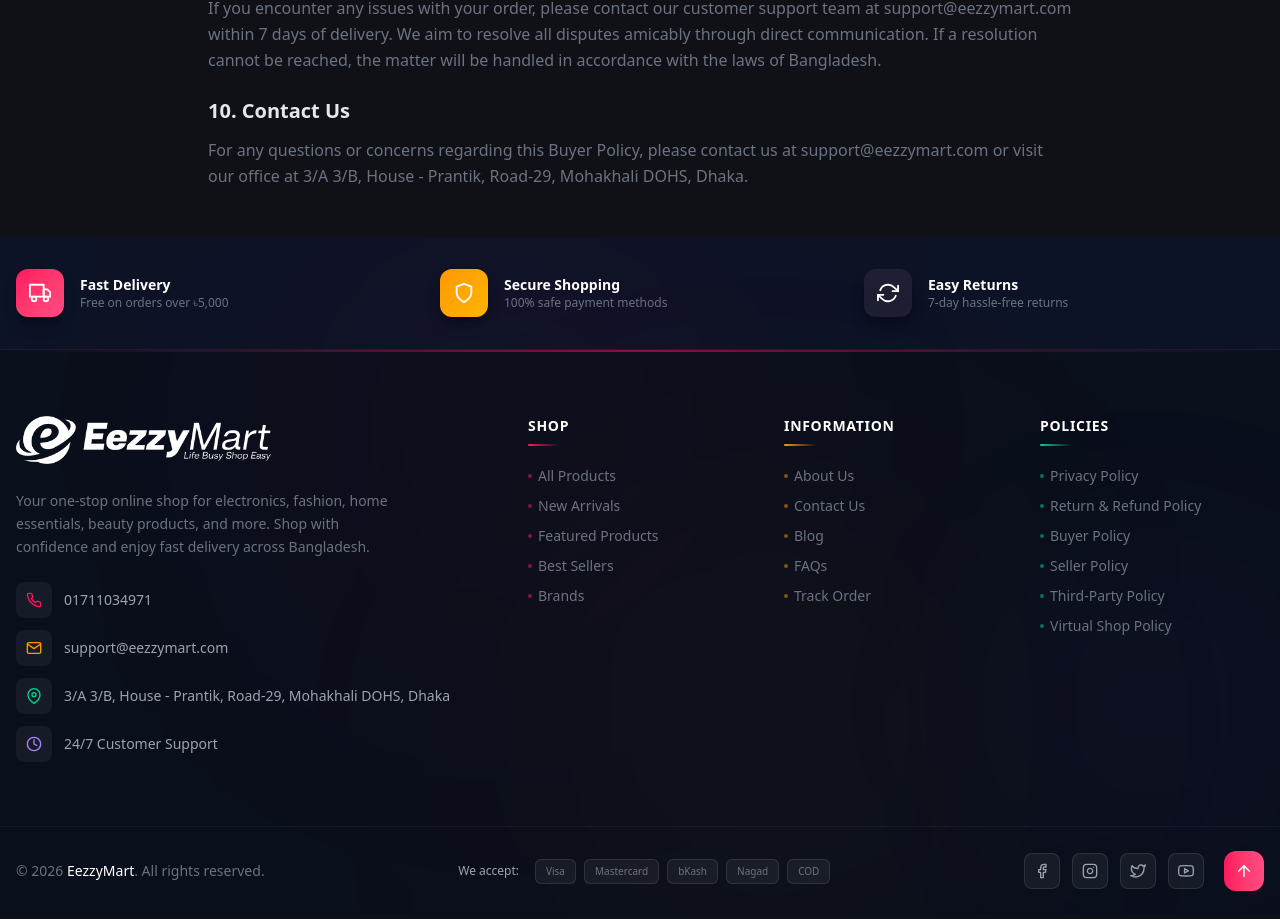
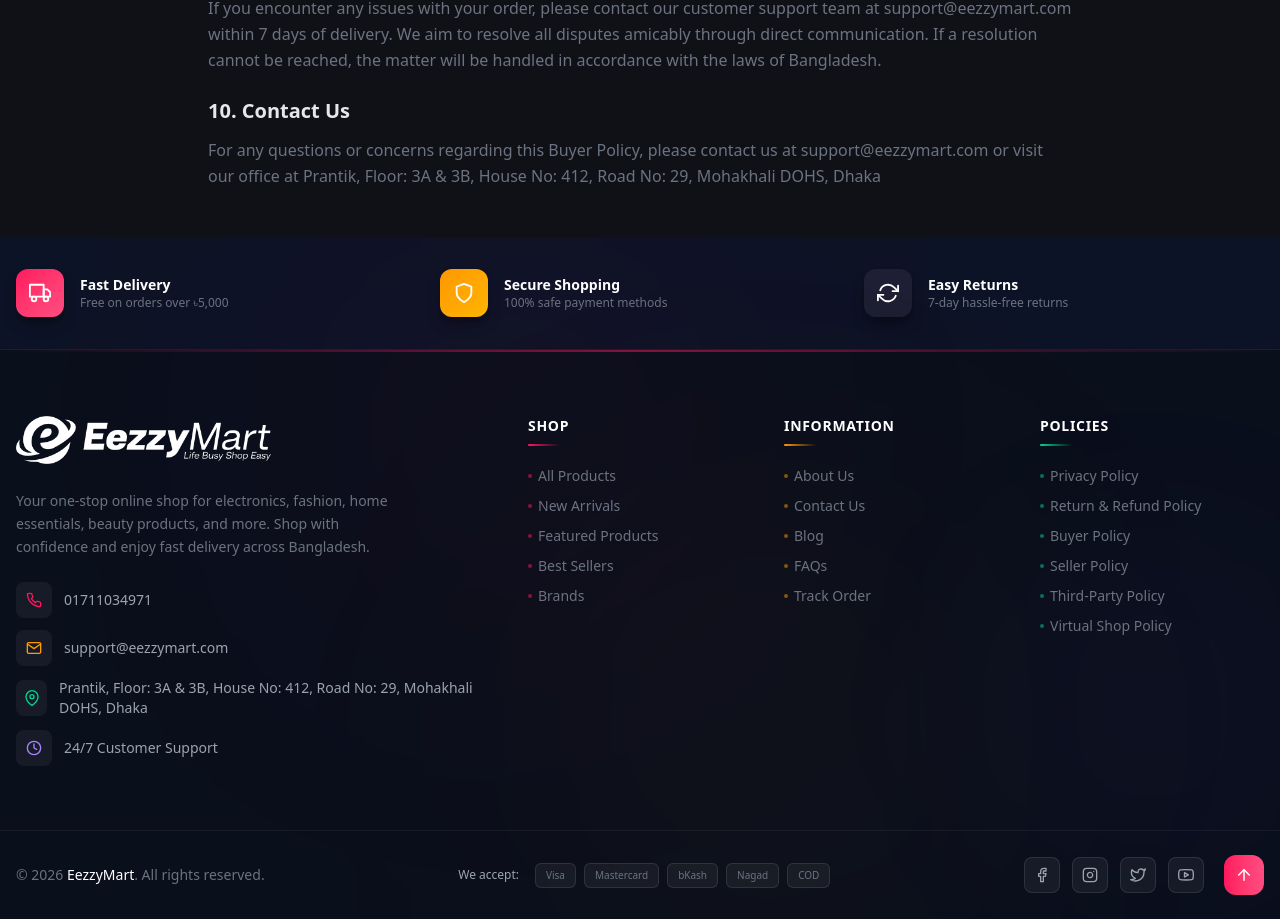
Before and after one commit to eezzymart/eezzymart-temp, a Next.js app: page /buyer-policy in a window 1280 px wide. Shown: the part 1610-2529 px from the top of the page. Built offline with nearby package versions, Linux system fonts and the light colour scheme; no server answers; the database is empty.

Commit message:
first commit

```diff
--- a/src/app/buyer-policy/page.tsx
+++ b/src/app/buyer-policy/page.tsx
@@ -54,7 +54,7 @@
 
         <section>
           <h2 className="text-xl font-bold text-foreground mb-3">10. Contact Us</h2>
-          <p>For any questions or concerns regarding this Buyer Policy, please contact us at support@eezzymart.com or visit our office at 3/A 3/B, House - Prantik, Road-29, Mohakhali DOHS, Dhaka.</p>
+          <p>For any questions or concerns regarding this Buyer Policy, please contact us at support@eezzymart.com or visit our office at Prantik, Floor: 3A & 3B, House No: 412, Road No: 29, Mohakhali DOHS, Dhaka</p>
         </section>
       </div>
     </div>
--- a/src/app/contact/page.tsx
+++ b/src/app/contact/page.tsx
@@ -39,7 +39,7 @@
             {/* Contact Info */}
             <div className="space-y-4">
               {[
-                { icon: FiMapPin, title: "Address", info: "3/A 3/B, House - Prantik, Road-29, Mohakhali DOHS, Dhaka", gradient: "from-[#ff165d] to-[#ff4d82]" },
+                { icon: FiMapPin, title: "Address", info: "Prantik, Floor: 3A & 3B, House No: 412, Road No: 29, Mohakhali DOHS, Dhaka", gradient: "from-[#ff165d] to-[#ff4d82]" },
                 { icon: FiPhone, title: "Phone", info: "01711034971", gradient: "from-[#ff9a00] to-amber-400" },
                 { icon: FiMail, title: "Email", info: "support@eezzymart.com", gradient: "from-emerald-500 to-teal-400" },
                 { icon: FiClock, title: "Business Hours", info: "Mon - Fri: 9AM - 6PM\nSat - Sun: 10AM - 4PM", gradient: "from-violet-500 to-purple-500" },
--- a/src/app/privacy-policy/page.tsx
+++ b/src/app/privacy-policy/page.tsx
@@ -54,7 +54,7 @@
 
         <section>
           <h2 className="text-xl font-bold text-foreground mb-3">10. Policy Updates &amp; Contact</h2>
-          <p>We may update this Privacy Policy from time to time to reflect changes in our practices or legal requirements. We will notify you of significant changes by posting the updated policy on this page and updating the &quot;Last Updated&quot; date. We encourage you to review this policy periodically. For questions or concerns, contact us at support@eezzymart.com or write to us at 3/A 3/B, House - Prantik, Road-29, Mohakhali DOHS, Dhaka.</p>
+          <p>We may update this Privacy Policy from time to time to reflect changes in our practices or legal requirements. We will notify you of significant changes by posting the updated policy on this page and updating the &quot;Last Updated&quot; date. We encourage you to review this policy periodically. For questions or concerns, contact us at support@eezzymart.com or write to us at Prantik, Floor: 3A & 3B, House No: 412, Road No: 29, Mohakhali DOHS, Dhaka</p>
         </section>
       </div>
     </div>
--- a/src/app/seller-policy/page.tsx
+++ b/src/app/seller-policy/page.tsx
@@ -54,7 +54,7 @@
 
         <section>
           <h2 className="text-xl font-bold text-foreground mb-3">10. Contact Us</h2>
-          <p>For seller inquiries, partnership opportunities, or support, please contact us at sellers@eezzymart.com or visit our office at 3/A 3/B, House - Prantik, Road-29, Mohakhali DOHS, Dhaka.</p>
+          <p>For seller inquiries, partnership opportunities, or support, please contact us at sellers@eezzymart.com or visit our office at Prantik, Floor: 3A & 3B, House No: 412, Road No: 29, Mohakhali DOHS, Dhaka</p>
         </section>
       </div>
     </div>
--- a/src/app/third-party-policy/page.tsx
+++ b/src/app/third-party-policy/page.tsx
@@ -54,7 +54,7 @@
 
         <section>
           <h2 className="text-xl font-bold text-foreground mb-3">10. Contact Us</h2>
-          <p>If you have concerns about our third-party partnerships or how your data is being used, please contact us at support@eezzymart.com or visit our office at 3/A 3/B, House - Prantik, Road-29, Mohakhali DOHS, Dhaka.</p>
+          <p>If you have concerns about our third-party partnerships or how your data is being used, please contact us at support@eezzymart.com or visit our office at Prantik, Floor: 3A & 3B, House No: 412, Road No: 29, Mohakhali DOHS, Dhaka</p>
         </section>
       </div>
     </div>
--- a/src/app/virtual-shop-policy/page.tsx
+++ b/src/app/virtual-shop-policy/page.tsx
@@ -54,7 +54,7 @@
 
         <section>
           <h2 className="text-xl font-bold text-foreground mb-3">10. Contact Us</h2>
-          <p>For questions about our Virtual Shop Policy or platform operations, please contact us at support@eezzymart.com or visit our corporate office at 3/A 3/B, House - Prantik, Road-29, Mohakhali DOHS, Dhaka.</p>
+          <p>For questions about our Virtual Shop Policy or platform operations, please contact us at support@eezzymart.com or visit our corporate office at Prantik, Floor: 3A & 3B, House No: 412, Road No: 29, Mohakhali DOHS, Dhaka</p>
         </section>
       </div>
     </div>
--- a/src/components/Footer.tsx
+++ b/src/components/Footer.tsx
@@ -97,7 +97,7 @@
                 <div className="w-9 h-9 rounded-lg bg-white/5 flex items-center justify-center">
                   <FiMapPin size={16} className="text-emerald-400" />
                 </div>
-                3/A 3/B, House - Prantik, Road-29, Mohakhali DOHS, Dhaka
+                Prantik, Floor: 3A & 3B, House No: 412, Road No: 29, Mohakhali DOHS, Dhaka
               </div>
               <div className="flex items-center gap-3 text-sm">
                 <div className="w-9 h-9 rounded-lg bg-white/5 flex items-center justify-center">
```
